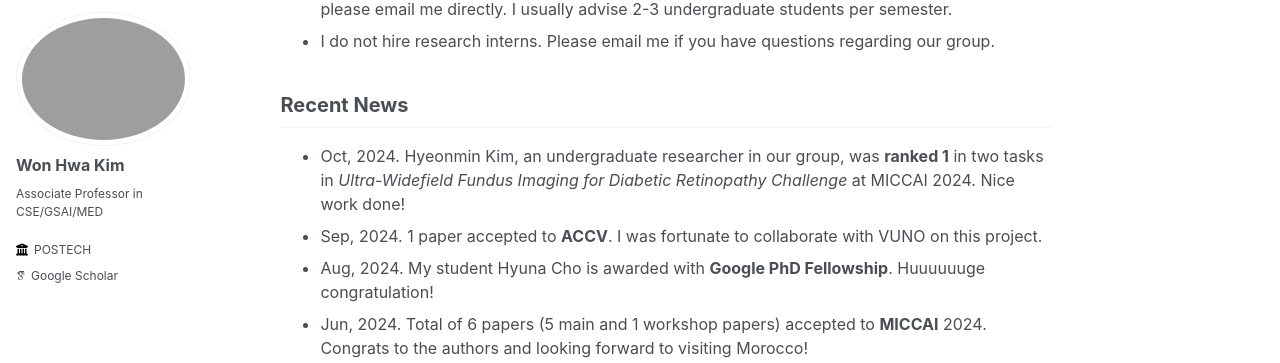
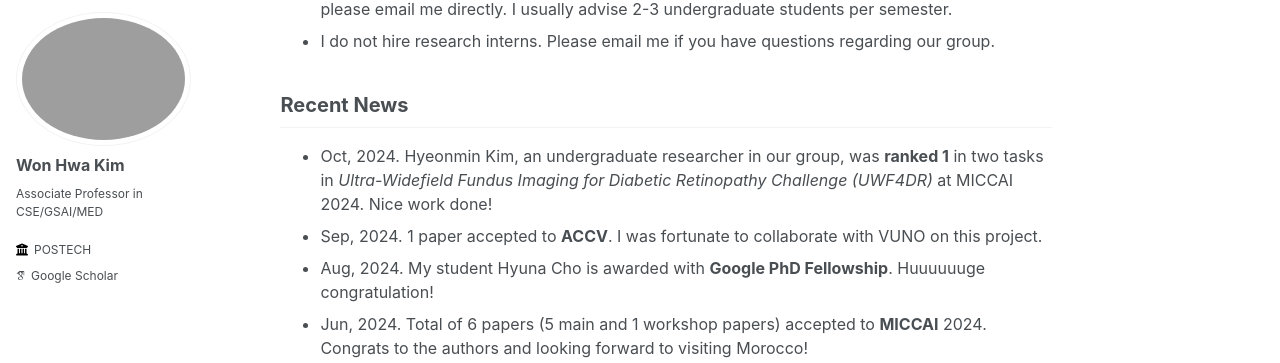
Before and after one commit to wwplato/wwplato.github.io, a Jekyll site: the page built from _pages/about.md, in a window 1280 px wide and 900 px high, scrolled down 644 px. Shown: the part 90-453 px from the top of the window. Built offline with Jekyll 4.4.1, drawn with Linux system fonts in a browser that asks for light colours; some web fonts are replaced.

Commit message:
Update about.md

```diff
--- a/_pages/about.md
+++ b/_pages/about.md
@@ -32,7 +32,7 @@ I am always looking for highly **self-motivated** students with long term goals.
 
 Recent News
 -----
-* Oct, 2024. Hyeonmin Kim, an undergraduate researcher in our group, was **ranked 1** in two tasks in *Ultra-Widefield Fundus Imaging for Diabetic Retinopathy Challenge* at MICCAI 2024. Nice work done!
+* Oct, 2024. Hyeonmin Kim, an undergraduate researcher in our group, was **ranked 1** in two tasks in *Ultra-Widefield Fundus Imaging for Diabetic Retinopathy Challenge (UWF4DR)* at MICCAI 2024. Nice work done!
 * Sep, 2024. 1 paper accepted to **ACCV**. I was fortunate to collaborate with VUNO on this project.
 * Aug, 2024. My student Hyuna Cho is awarded with **Google PhD Fellowship**. Huuuuuuge congratulation!
 * Jun, 2024. Total of 6 papers (5 main and 1 workshop papers) accepted to **MICCAI** 2024. Congrats to the authors and looking forward to visiting Morocco!
```
